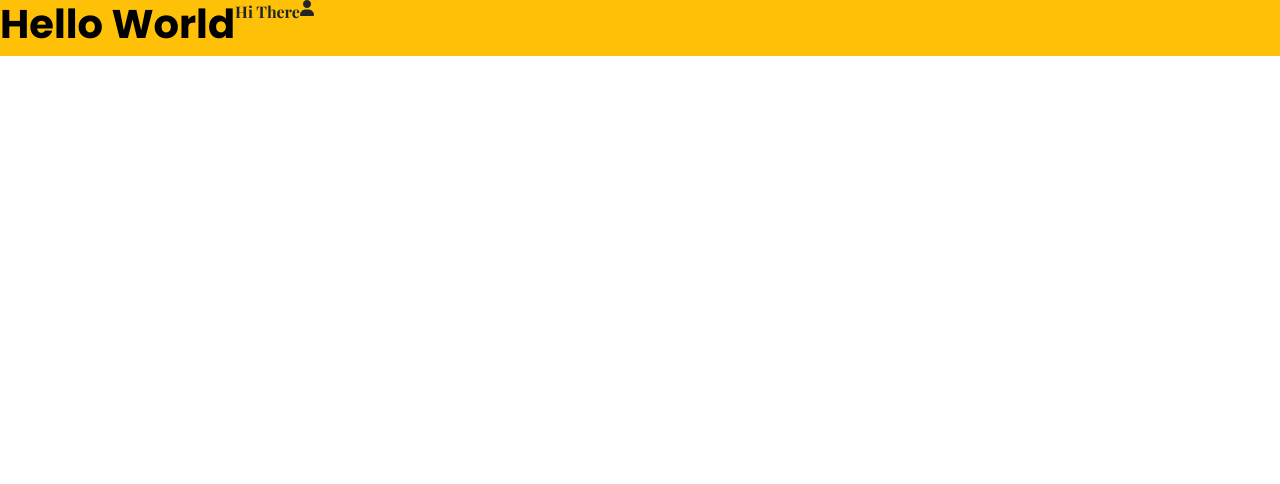
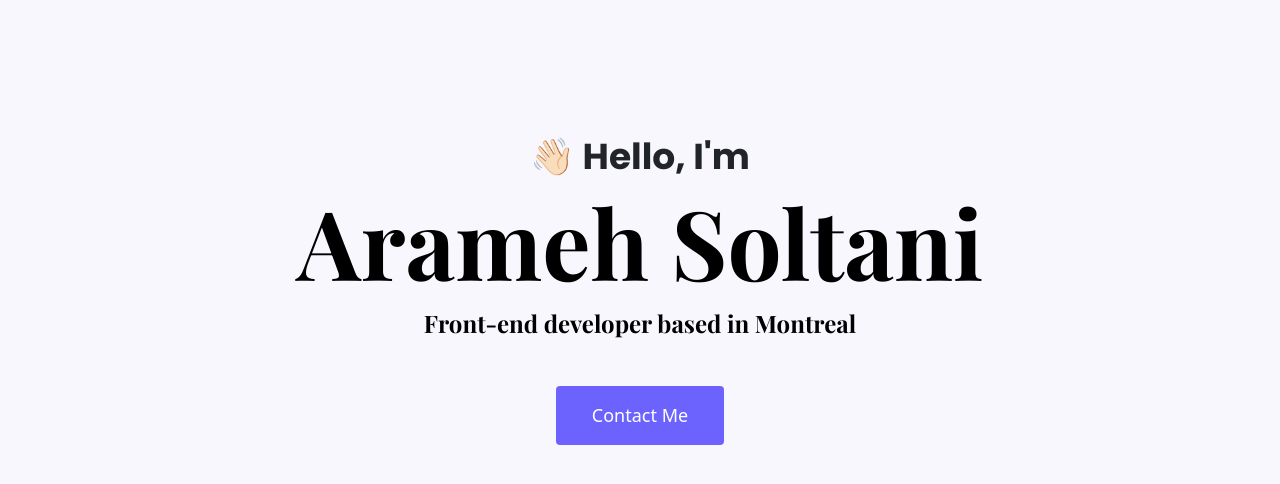
Before and after one commit to AramehSL/Homework, a plain HTML site: page index.html in a window 1280 px wide. Drawn offline with nearby package versions, Linux system fonts and the light colour scheme.

Commit message:
styled the header

```diff
--- a/css/style.css
+++ b/css/style.css
@@ -1,12 +1,56 @@
 @import url("https://fonts.googleapis.com/css2?family=Playfair+Display:wght@700&family=Poppins:wght@500;700&display=swap");
 
-h1 {
-  font-family: "Poppins", sans-serif;
+:root {
+  --primary-color: #6c63ff;
+  --secondary-color: #fff;
+}
+
+h1,
+h2,
+h3,
+h4,
+h5,
+h6 {
+  font-family: "Playfair Display", serif;
   font-weight: bold;
   color: #000;
 }
+h1 {
+  font-size: 96px;
+  margin-bottom: 10px;
+}
+h2 {
+  font-size: 24px;
+}
 
 p {
-  font-family: "Playfair Display", serif;
+  font-family: "Poppins", sans-serif;
   font-weight: normal;
+  margin: 0;
 }
+
+.hero {
+  background-color: #f9f7fe;
+  text-align: center;
+  padding: 130px 20px;
+}
+.hero p {
+  font-size: 36px;
+  font-weight: bold;
+}
+
+.btn.btn-branding {
+  margin-top: 40px;
+  font-size: 18px;
+  font-weight: 500;
+  padding: 15px 35px;
+  color: var(--secondary-color);
+  background-color: var(--primary-color);
+  transition: all 200ms ease-in-out;
+}
+
+.btn.btn-branding:hover {
+  color: var(--primary-color);
+  background-color: var(--secondary-color);
+  border: 1px solid var(--primary-color);
+}
--- a/index.html
+++ b/index.html
@@ -13,11 +13,11 @@
 </head>
 
 <body>
-  <div class="content d-flex bg-warning">
-    <h1>Hello World</h1>
-    <p>Hi There </p>
-    <i class="fa-solid fa-user"></i>
-
+  <div class="hero">
+    <p>👋🏻 Hello, I'm </p>
+    <h1>Arameh Soltani</h1>
+    <h2>Front-end developer based in Montreal</h2>
+    <a href="#" class="btn btn-branding">Contact Me</a>
   </div>
 </body>
 
```
